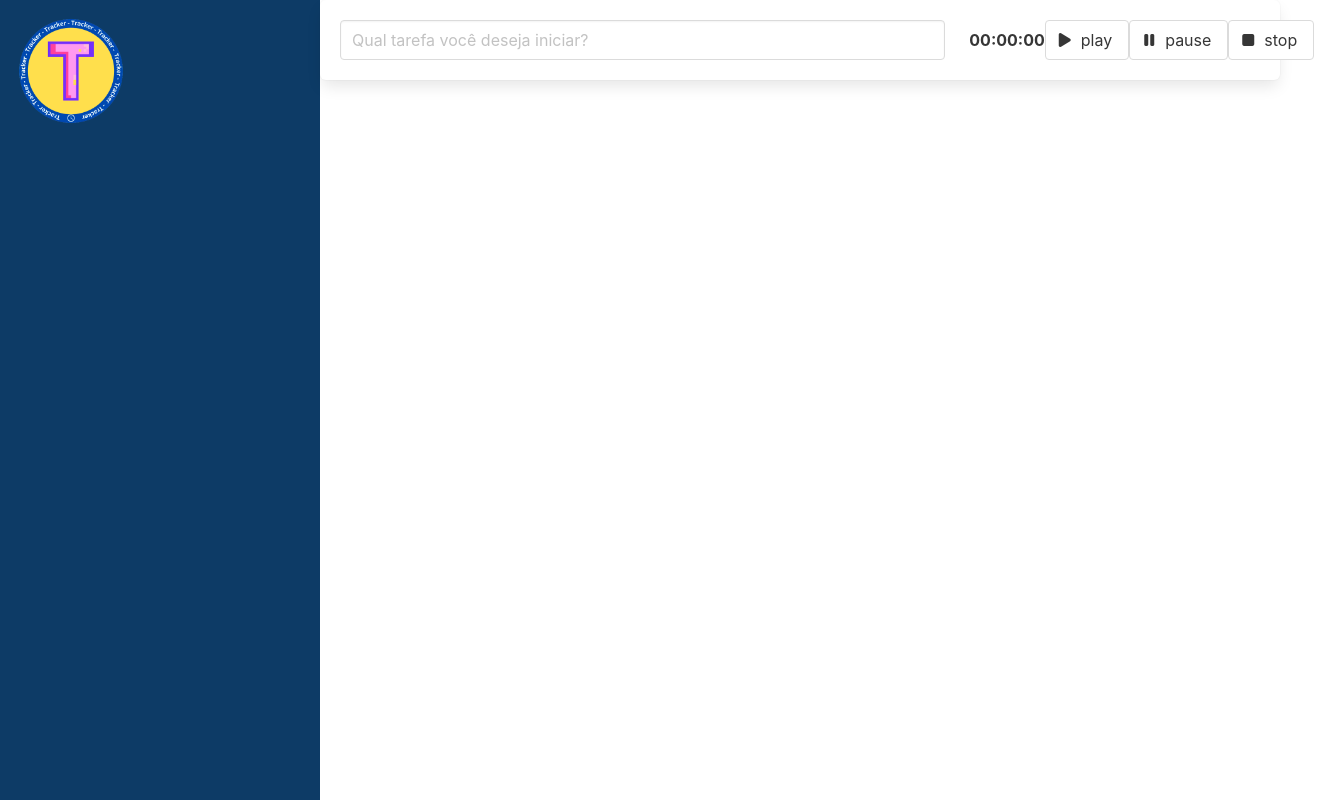
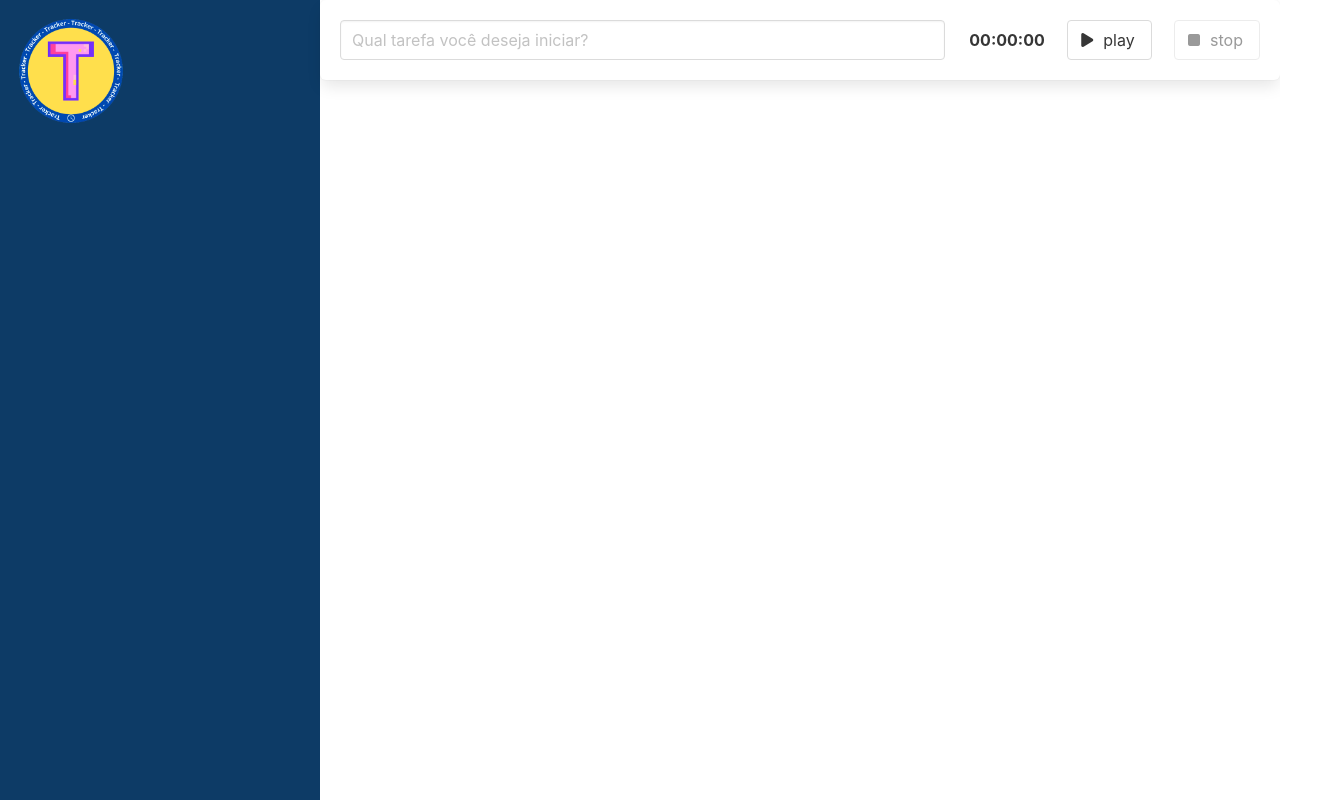
Before and after one commit to Darimus/vue-tracker, a Vue app: page / in a window 1280 px wide. Shown: the whole page, 1326 px wide, since content can reach past the window. Built offline with nearby package versions, Linux system fonts and the light colour scheme.

Commit message:
:smile: Comportamento de desabilitar a habilitar o botão caso está rodando ou não o timer

```diff
--- a/src/components/timer.vue
+++ b/src/components/timer.vue
@@ -3,21 +3,14 @@
 
     <StopwatchComponent :timeInSeconds="timeInSeconds"></StopwatchComponent>
 
-    <button class="button" @click="start">
+    <button class="button" @click="start" :disabled="timerStart">
       <span class="icon">
         <i class="fas fa-play"></i>
       </span>
       <span>play</span>
     </button>
 
-    <button class="button" @click="pause">
-      <span class="icon">
-        <i class="fas fa-pause"></i>
-      </span>
-      <span>pause</span>
-    </button>
-
-    <button class="button" @click="stop">
+    <button class="button" @click="stop" :disabled="!timerStart">
       <span class="icon">
         <i class="fas fa-stop"></i>
       </span>
@@ -36,19 +29,20 @@ export default defineComponent({
   data() {
     return {
       timeInSeconds: 0,
-      referenceForStop: 0
+      referenceForStop: 0,
+      timerStart: false
     };
   },
   methods: {
     start() {
+      this.timerStart = true
       this.referenceForStop = setInterval(() => {
         this.timeInSeconds += 1;
       }, 1000);
     },
-    pause() {
-      clearInterval(this.referenceForStop);
-    },
+
     stop() {
+      this.timerStart = false;
       clearInterval(this.referenceForStop);
     }
   }
```
